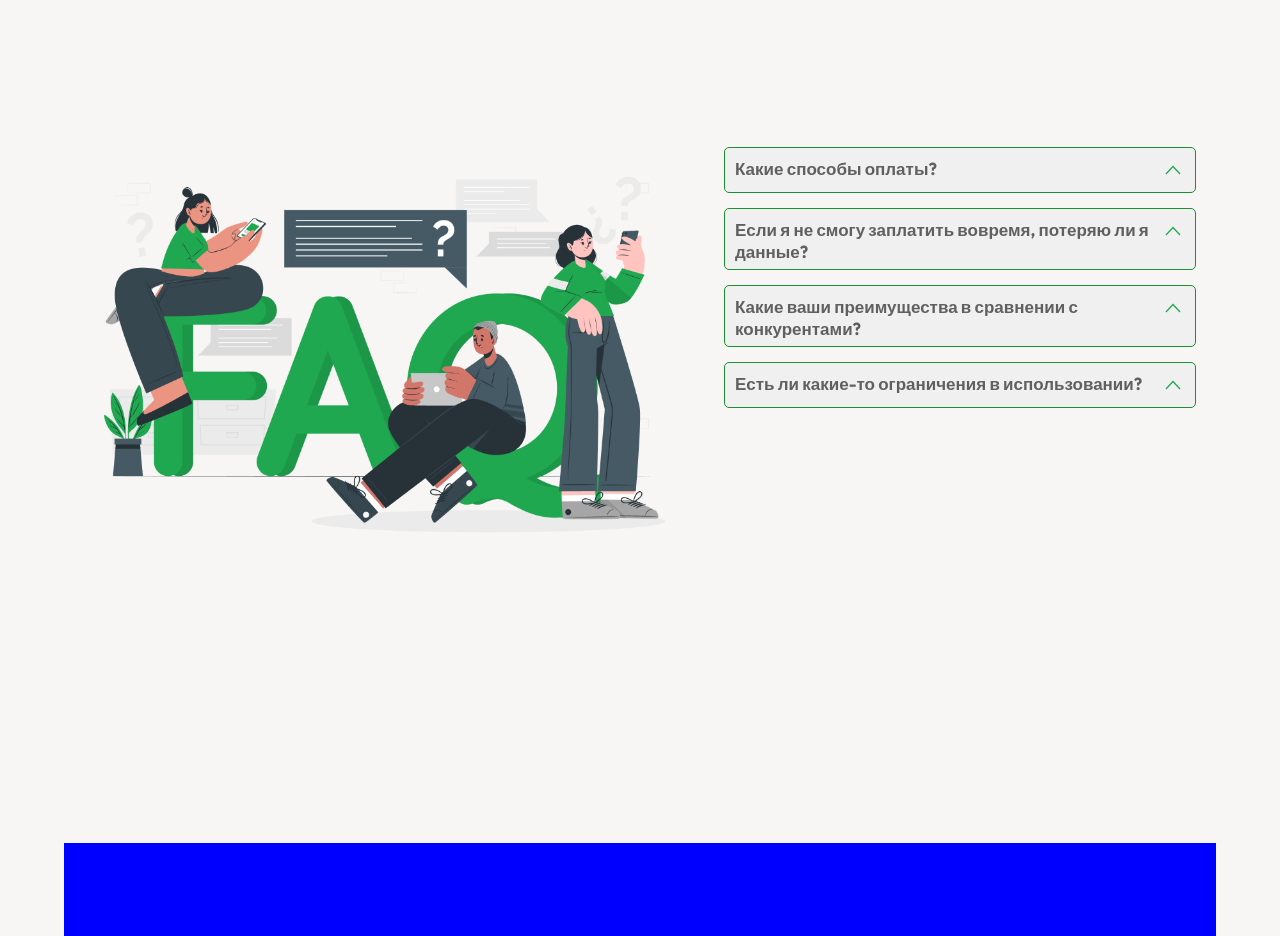
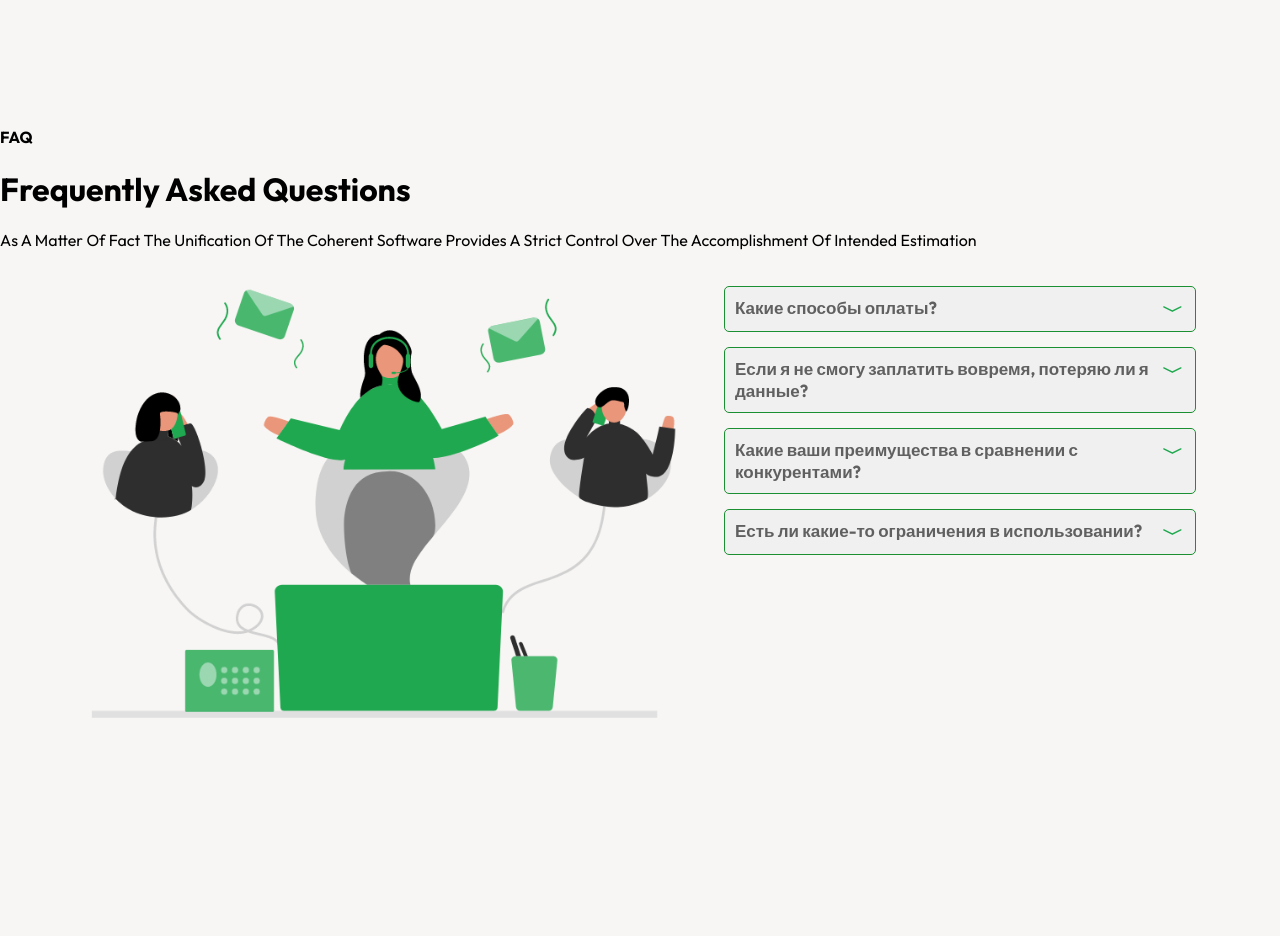
Before and after one commit to RevaGee/Cashio, a React (Create React App) app: page / in a window 1280 px wide. Shown: the part 1380-2316 px from the top of the page. Built offline with nearby package versions, Linux system fonts and the light colour scheme.

Commit message:
added heading to questions component

```diff
--- a/src/components/Questions/index.tsx
+++ b/src/components/Questions/index.tsx
@@ -1,7 +1,7 @@
 import React, {useState} from "react";
 import "./styles.scss";
-import QuestionLogo from "../../images/QuestionLogo.png";
-import {ArrowUpQuestions} from "../../images/icons/ArrowUpQuestions";
+import QuestionLogo from "../../images/customer.png";
+import {ArrowUpQuestions_2} from "../../images/icons/ArrowUpQuestions_2";
 
 export const Questions = () => {
     const [openIndexes, setOpenIndexes] = useState<number[]>([]);
@@ -20,6 +20,15 @@ export const Questions = () => {
     };
 
     return (
+        <div className = 'faq'>
+            <div className = 'heading'>
+                <h4>FAQ</h4>
+                <h1>Frequently Asked Questions</h1>
+                <p>
+                    As A Matter Of Fact The Unification Of The Coherent Software Provides A Strict Control Over
+                    The Accomplishment Of Intended Estimation
+                </p>
+            </div>
             <div className="questions">
                 <div className="left_content">
                     <img src={QuestionLogo} alt="" className="logo_faq"/>
@@ -35,16 +44,19 @@ export const Questions = () => {
                             <div
                                 key={index} className="question_content"
                                 style={
-                                arrowRotatedIndexes.includes(index) ? {maxHeight: "150px", transition: "max-height 0.3s"} : {maxHeight: "40px"}
+                                    arrowRotatedIndexes.includes(index) ?
+                                        {maxHeight: "150px", transition: "max-height 0.3s"} :
+                                        {maxHeight: "90px"}
                                 }
                                 onClick={() => toggleQuestion(index)}
                             >
                                 <div className="question">
                                     <p>{question}</p>
                                     <div className = 'question_svg'
-                                     style={arrowRotatedIndexes.includes(index) ? { transform: "rotate(180deg)", transition: " transform 0.3s ease" } :
+                                         style={arrowRotatedIndexes.includes(index) ?
+                                             { transform: "rotate(180deg)", transition: " transform 0.3s ease" } :
                                              {transform: "rotate(0deg)", transition: " transform 0.3s ease"}}>
-                                    <ArrowUpQuestions />
+                                        <ArrowUpQuestions_2 />
                                     </div>
                                 </div>
                                 <div className="answer" >
@@ -62,5 +74,6 @@ export const Questions = () => {
                     </div>
                 </div>
             </div>
+        </div>
     );
 };
```
Lines whose indentation alone changed are shown as unchanged.
